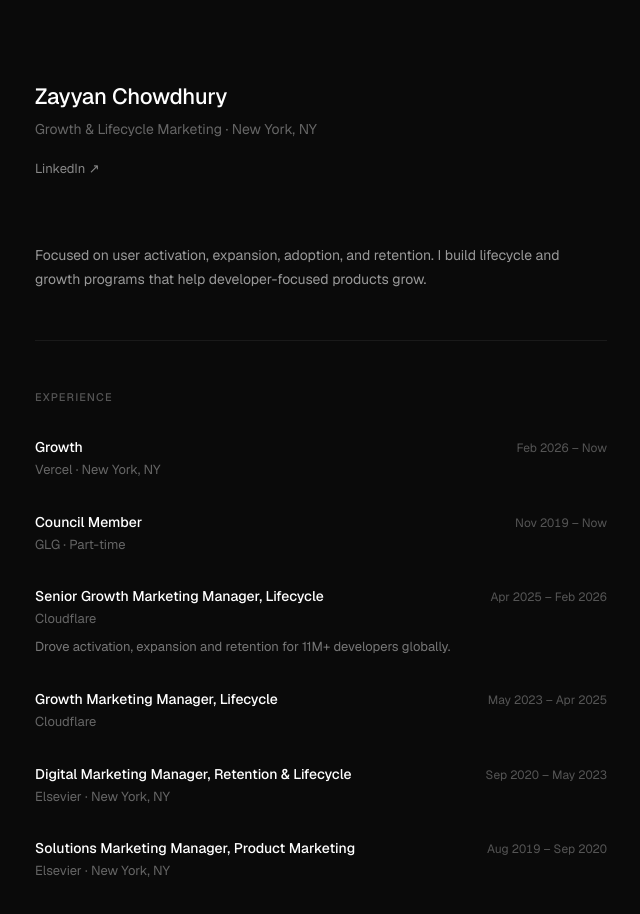
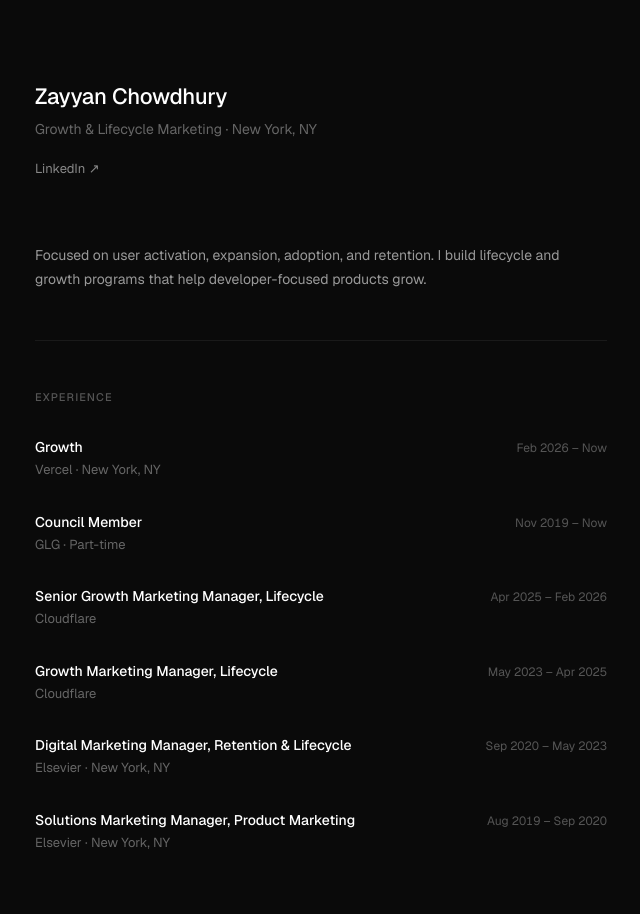
Before and after one commit to zayyanc/zayyanc.com, a Next.js app: page / in a window 1280 px wide. Shown: the top 914 px of the page, without its empty margins (319-959 px from the left). Built offline with nearby package versions, Linux system fonts and the light colour scheme.

Commit message:
remove Cloudflare description

```diff
--- a/app/page.tsx
+++ b/app/page.tsx
@@ -59,9 +59,6 @@ export default function Home() {
                 <span className="text-[12px] text-[#555] shrink-0 tabular-nums">Apr 2025 – Feb 2026</span>
               </div>
               <p className="mt-0.5 text-[13px] text-[#666]">Cloudflare</p>
-              <p className="mt-2 text-[13px] text-[#777] leading-[1.6]">
-                Drove activation, expansion and retention for 11M+ developers globally.
-              </p>
             </div>
 
             <div>
```
